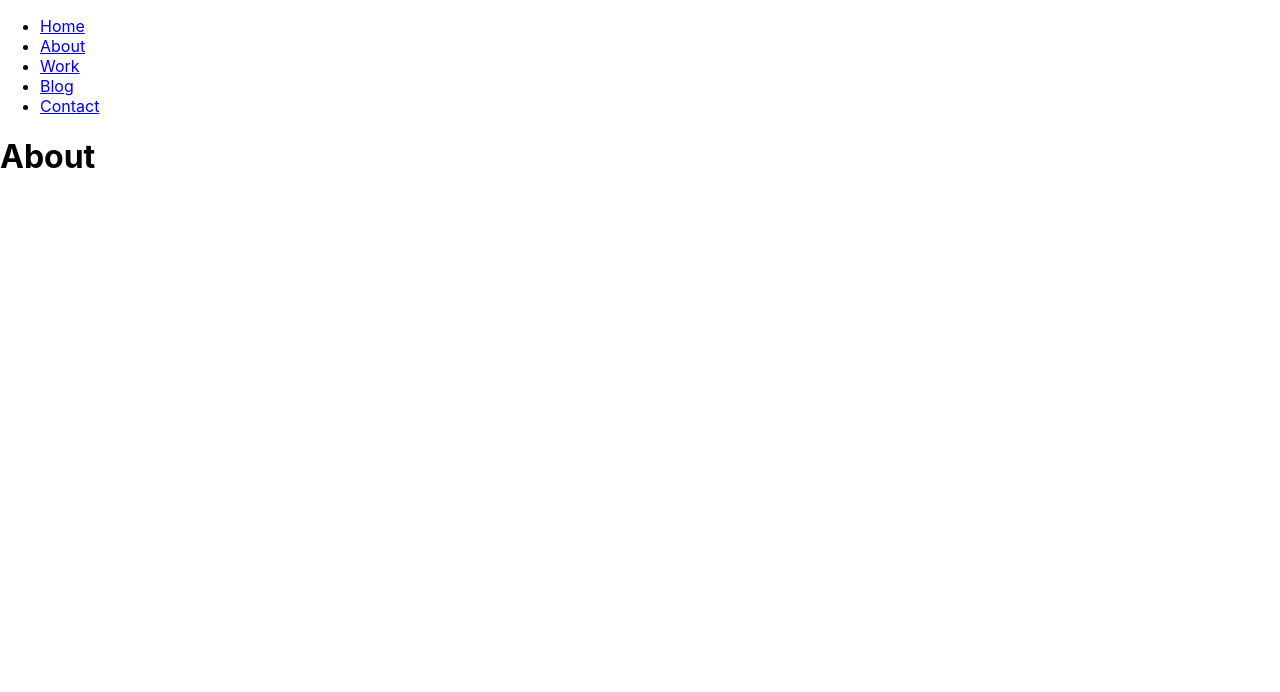
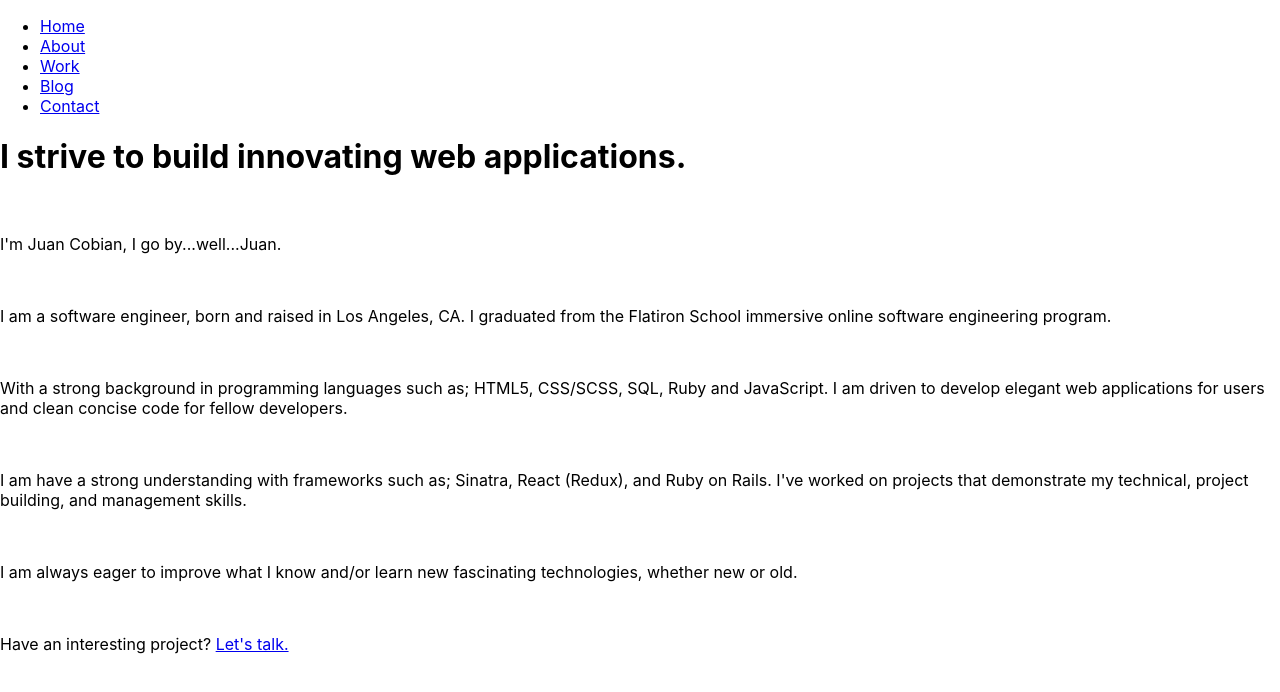
Before and after one commit to webdevjscoder/project_portfolio, a React (Create React App) app: page /about in a window 1280 px wide. Shown: the top 692 px of the page. Built offline with nearby package versions, Linux system fonts and the light colour scheme.

Commit message:
create about page

```diff
--- a/src/App.js
+++ b/src/App.js
@@ -7,14 +7,15 @@
     Link
 } from 'react-router-dom';
 import Homepage from "./homePage";
+import About from "./about";
 
 // function Home() {
 //     return <h1>Home</h1>
 // }
 
-function About() {
-    return <h1>About</h1>
-}
+// function About() {
+//     return <h1>About</h1>
+// }
 
 function Work() {
     return <h1>Work</h1>
--- /dev/null
+++ b/src/about.js
@@ -0,0 +1,39 @@
+import React from 'react';
+import { Link } from 'react-router-dom';
+
+function About() {
+    return (
+        <div>
+            <h1>I strive to build innovating web applications.</h1>
+            <br />
+            <p>
+                I'm Juan Cobian, I go by...well...Juan.
+            </p>
+            <br/>
+            <p>
+                I am a software engineer, born and raised in Los Angeles, CA. I graduated from the Flatiron
+                School immersive online software engineering program.
+            </p>
+            <br />
+            <p>
+                With a strong background in programming languages such as; HTML5, CSS/SCSS, SQL, Ruby and JavaScript.
+                I am driven to develop elegant web applications for users and clean concise code for fellow developers.
+            </p>
+            <br />
+            <p>
+                I am have a strong understanding with frameworks such as; Sinatra, React (Redux), and Ruby on Rails. I've worked
+                on projects that demonstrate my technical, project building, and management skills.
+            </p>
+            <br />
+            <p>
+                I am always eager to improve what I know and/or learn new fascinating technologies, whether new or old.
+            </p>
+            <br />
+            <p>
+                Have an interesting project? <Link to='/contact'>Let's talk.</Link>
+            </p>
+        </div>
+    )
+}
+
+export default About;
--- a/src/homePage.js
+++ b/src/homePage.js
@@ -8,7 +8,8 @@
 
             <h1>Software Engineer.</h1>
 
-            <p>An ex sub contractor turned web developer. Living my best dream,
+            <p>
+                An ex sub contractor turned web developer. Living my best dream,
                 solving complex problems and breaking code!
             </p>
             <br />
```
Also changed, not shown: 1 other file (tests, documents, lock files or other folders).
